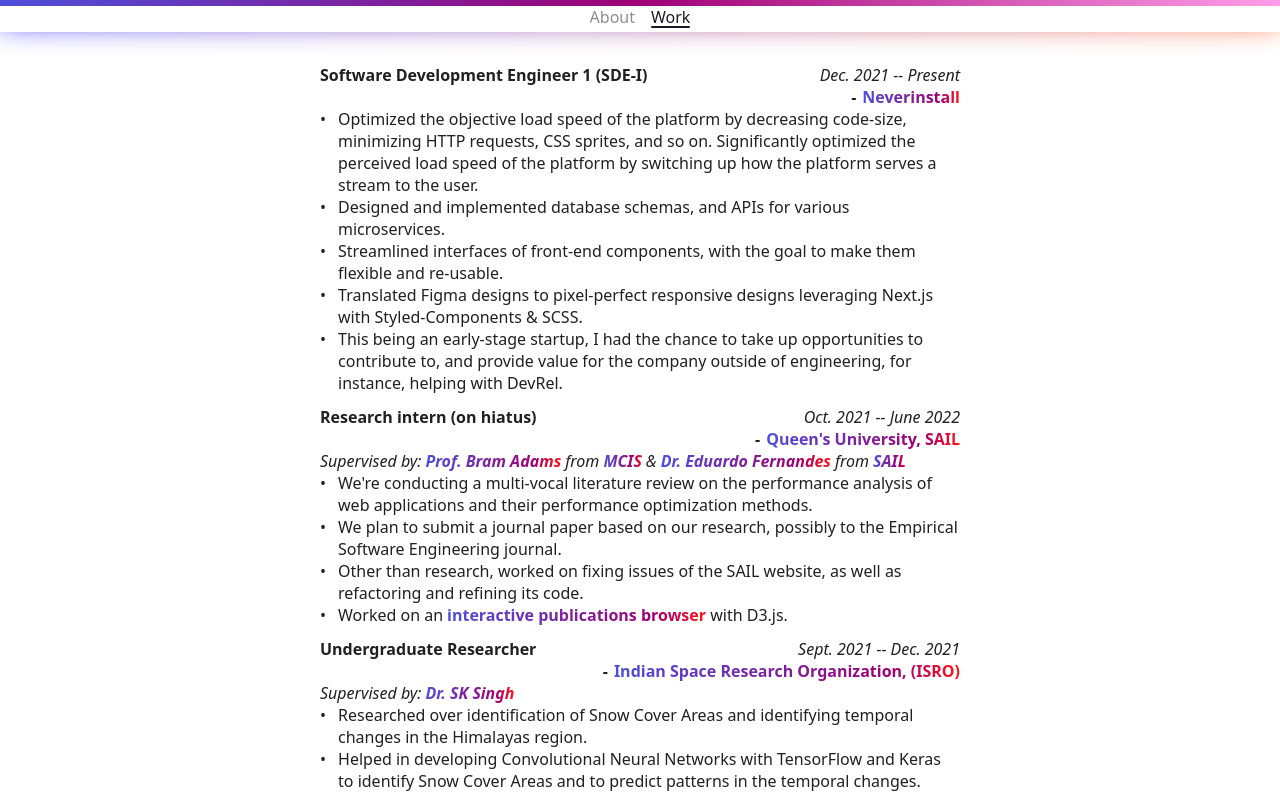
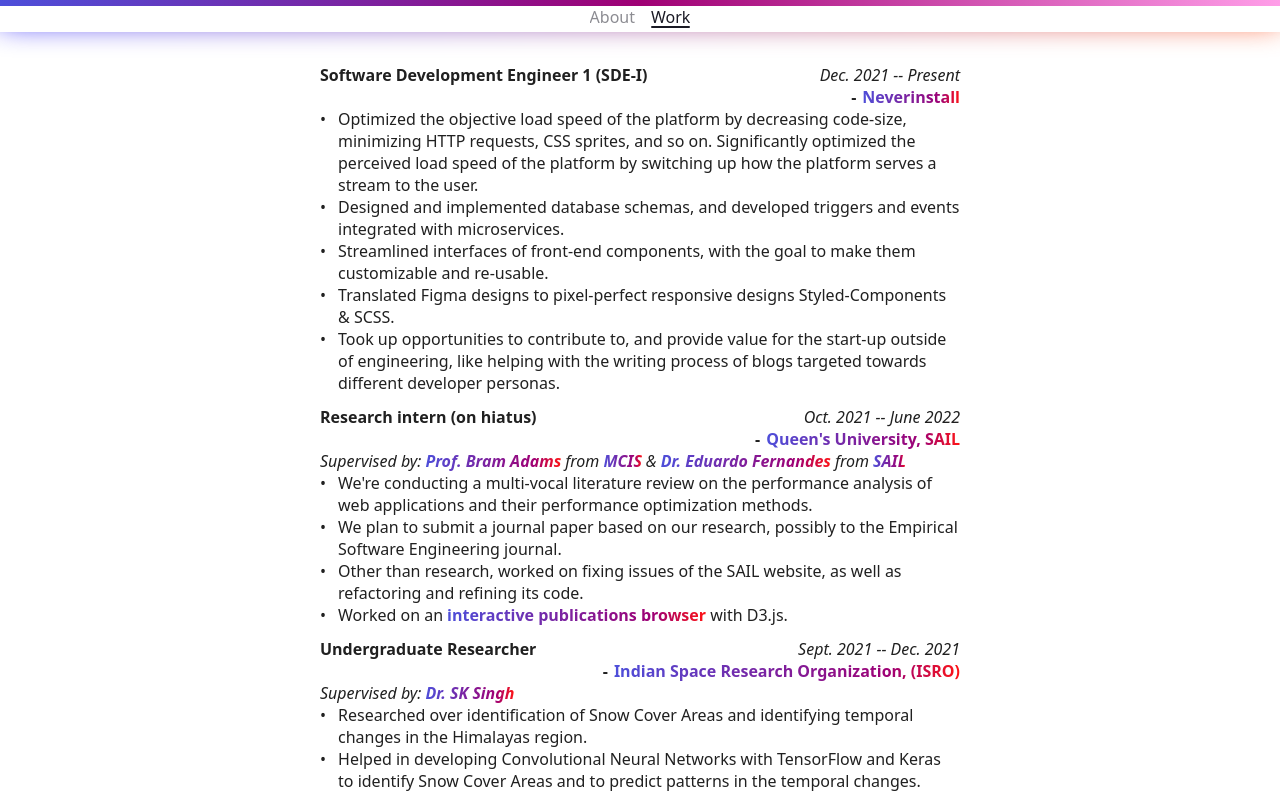
Before and after one commit to Yug34/portfolio-new, a Next.js app: page /work in a window 1280 px wide. Shown: the top 795 px of the page. Built offline with nearby package versions, Linux system fonts and the light colour scheme.

Commit message:
Update index.tsx

```diff
--- a/components/WorkPage/index.tsx
+++ b/components/WorkPage/index.tsx
@@ -20,10 +20,10 @@
         companyName: "Neverinstall",
         workItems: [
             "Optimized the objective load speed of the platform by decreasing code-size, minimizing HTTP requests, CSS sprites, and so on. Significantly optimized the perceived load speed of the platform by switching up how the platform serves a stream to the user.",
-            "Designed and implemented database schemas, and APIs for various microservices.",
-            "Streamlined interfaces of front-end components, with the goal to make them flexible and re-usable.",
-            "Translated Figma designs to pixel-perfect responsive designs leveraging Next.js with Styled-Components & SCSS.",
-            "This being an early-stage startup, I had the chance to take up opportunities to contribute to, and provide value for the company outside of engineering, for instance, helping with DevRel."
+            "Designed and implemented database schemas, and developed triggers and events integrated with microservices.",
+            "Streamlined interfaces of front-end components, with the goal to make them customizable and re-usable.",
+            "Translated Figma designs to pixel-perfect responsive designs Styled-Components & SCSS.",
+            "Took up opportunities to contribute to, and provide value for the start-up outside of engineering, like helping with the writing process of blogs targeted towards different developer personas."
         ]
     },
     {
```
